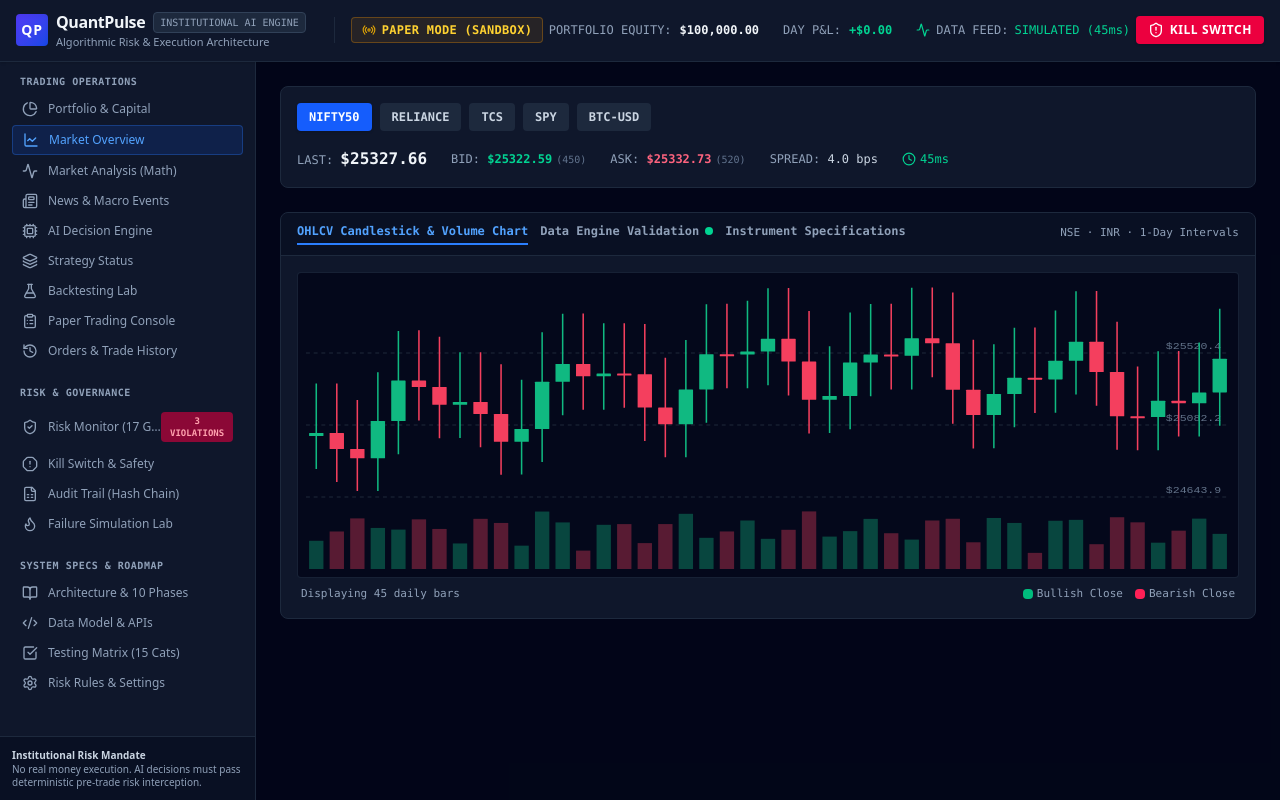
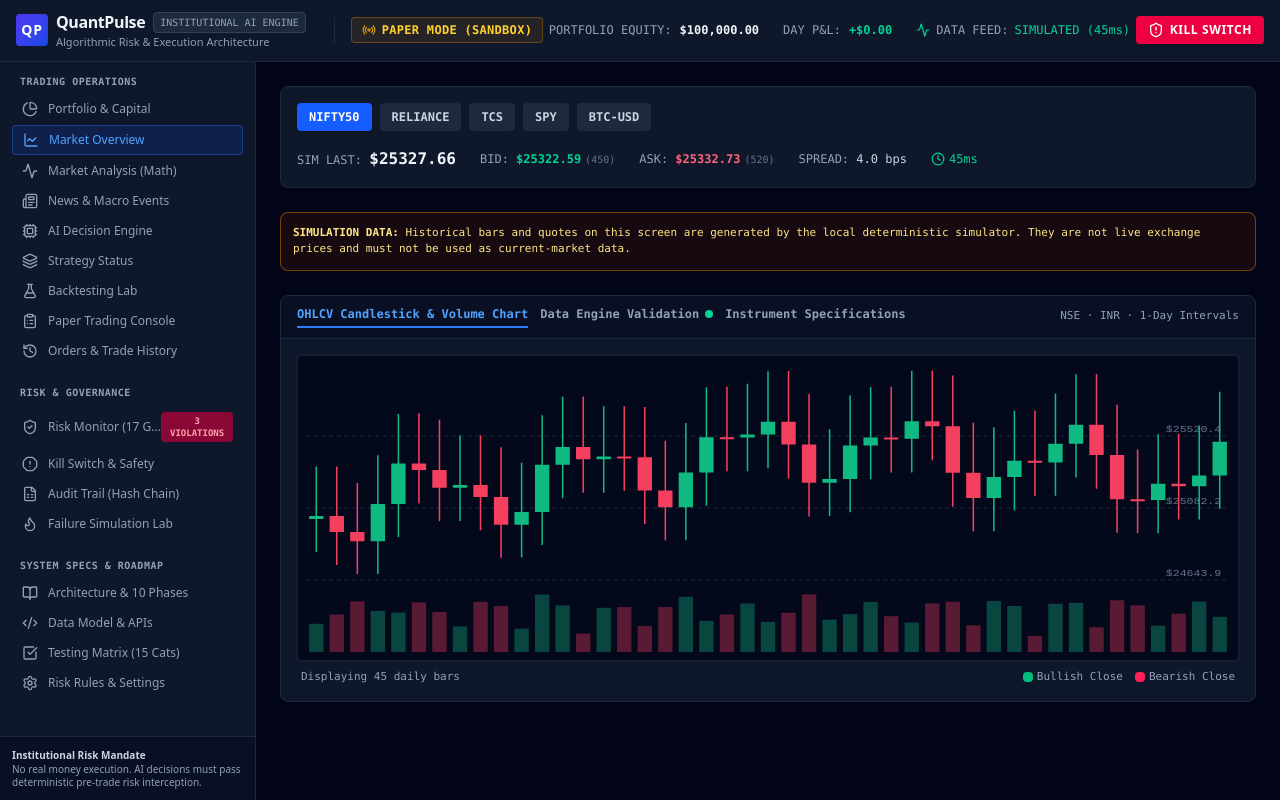
Before and after one commit to smurari229-ai/QuantPulse, a React (Vite) app: page / in a window 1280 px wide. Both pictures are taken after a click on the button "Market Overview". Built offline with nearby package versions, Linux system fonts and the light colour scheme.

Commit message:
fix: disclose simulated market data in market overview

```diff
--- a/src/components/views/MarketOverviewView.tsx
+++ b/src/components/views/MarketOverviewView.tsx
@@ -36,7 +36,7 @@ export const MarketOverviewView: React.FC<MarketOverviewViewProps> = ({
 
   return (
     <div className="space-y-6">
-      {/* Top Selector & Live Quote Ticker */}
+      {/* Top Selector & Simulated Quote Ticker */}
       <div className="bg-slate-900 border border-slate-800 rounded-lg p-4 flex flex-wrap items-center justify-between gap-4">
         {/* Symbol Tabs */}
         <div className="flex items-center space-x-2">
@@ -55,10 +55,10 @@ export const MarketOverviewView: React.FC<MarketOverviewViewProps> = ({
           ))}
         </div>
 
-        {/* Live quote */}
+        {/* Simulated quote */}
         <div className="flex items-center space-x-6 text-xs font-mono">
           <div>
-            <span className="text-slate-400">LAST: </span>
+            <span className="text-slate-400">SIM LAST: </span>
             <span className="text-base font-bold text-slate-100">${snapshot.lastPrice.toFixed(2)}</span>
           </div>
           <div>
@@ -84,6 +84,10 @@ export const MarketOverviewView: React.FC<MarketOverviewViewProps> = ({
             </span>
           </div>
         </div>
+      </div>
+
+      <div className="bg-amber-950/30 border border-amber-500/40 rounded-lg p-3 text-[11px] text-amber-200 font-mono">
+        <strong>SIMULATION DATA:</strong> Historical bars and quotes on this screen are generated by the local deterministic simulator. They are not live exchange prices and must not be used as current-market data.
       </div>
 
       {/* Main Container with Tabs */}
@@ -232,10 +236,10 @@ export const MarketOverviewView: React.FC<MarketOverviewViewProps> = ({
                   )}
                   <div>
                     <div className="font-bold text-slate-200">
-                      Market Data Engine Health: {validationResult.isValid ? 'VERIFIED (PASS)' : 'CORRUPTED (REJECT)'}
+                      Simulated Market Data Engine Health: {validationResult.isValid ? 'VALIDATED' : 'CORRUPTED'}
                     </div>
                     <div className="text-[11px] text-slate-400">
-                      Continuous real-time verification of timestamps, geometry, zero-volumes, and feed latency.
+                      Validation checks timestamps, geometry, zero-volumes, and feed latency on the simulated dataset.
                     </div>
                   </div>
                 </div>
@@ -276,7 +280,7 @@ export const MarketOverviewView: React.FC<MarketOverviewViewProps> = ({
                 </div>
 
                 <div className="p-3 bg-slate-950/40 rounded border border-slate-800/80 space-y-2">
-                  <span className="font-bold text-slate-300 text-[11px] uppercase">Live Latency & Staleness:</span>
+                  <span className="font-bold text-slate-300 text-[11px] uppercase">Simulated Feed Latency & Staleness:</span>
                   <div className="space-y-1.5 text-[11px]">
                     <div className="flex justify-between">
                       <span className="text-slate-400">Feed Latency:</span>
@@ -287,7 +291,7 @@ export const MarketOverviewView: React.FC<MarketOverviewViewProps> = ({
                     <div className="flex justify-between">
                       <span className="text-slate-400">Staleness Status:</span>
                       <span className={snapshot.dataQuality.isStale ? 'text-rose-400 font-bold' : 'text-emerald-400'}>
-                        {snapshot.dataQuality.isStale ? 'STALE FEED (TRADING HALTED)' : 'FRESH'}
+                        {snapshot.dataQuality.isStale ? 'STALE SIMULATION (TRADING HALTED)' : 'FRESH SIMULATION'}
                       </span>
                     </div>
                     <div className="flex justify-between">
```
